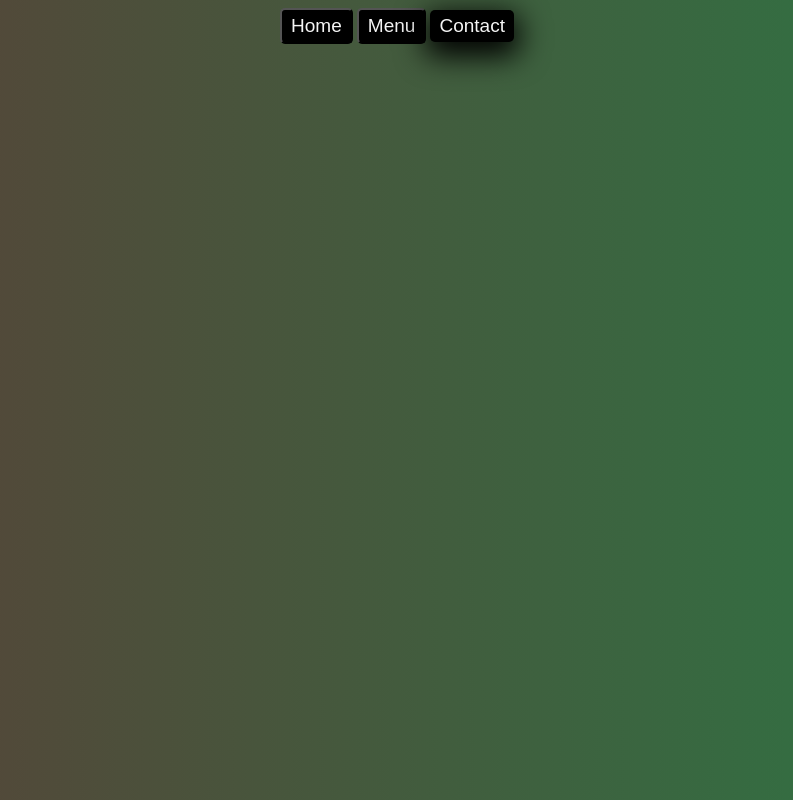
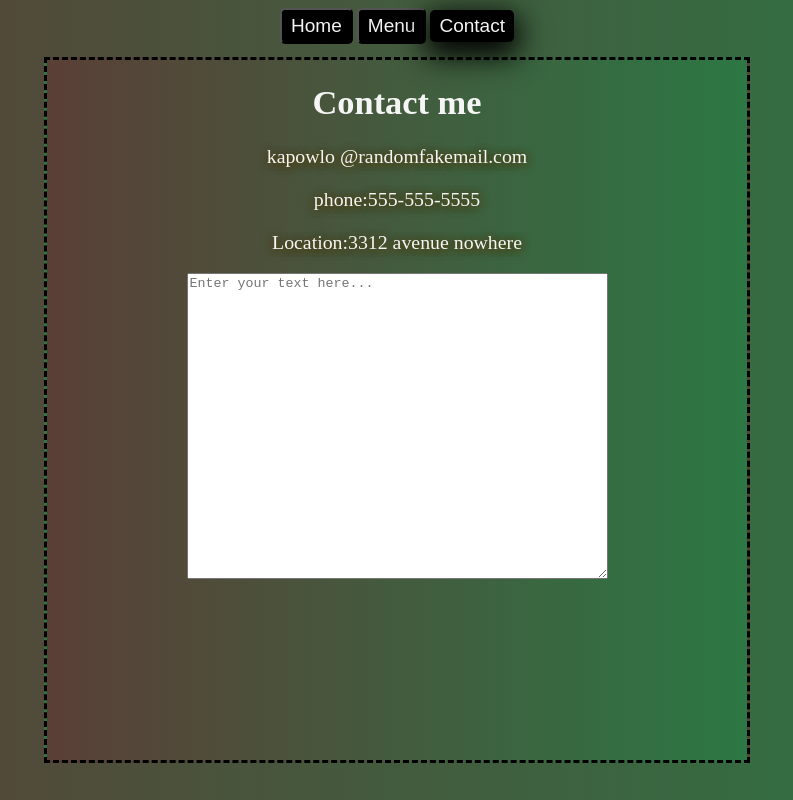
Before and after one commit to kapowlo/odin-RestaurantPage, a website built with webpack: page webpack/src/index.html in a window 1280 px wide. Both pictures are taken after a click on the button "Contact". Shown: the whole page, without its empty margins (243-1036 px from the left). Built offline with nearby package versions, Linux system fonts and the light colour scheme.

Commit message:
Finished contactPage-load.js used style.css file to add some styles

```diff
--- a/webpack/src/contactPage-load.js
+++ b/webpack/src/contactPage-load.js
@@ -1,6 +1,37 @@
 export function contactPage(){
     const myContentDiv = document.querySelector("#content");
     removeChildElements(myContentDiv);
+
+    const mySquare= document.createElement("div");
+    mySquare.classList.add("square");
+    myContentDiv.appendChild(mySquare);
+
+    // make an h1, a bunch of paras and a text area
+    const myh1Contact = document.createElement("h1");
+    myh1Contact.classList.add("big-text");
+    myh1Contact.textContent="Contact me"
+
+    const firstPara=document.createElement("p");
+    firstPara.classList.add("small-text");
+    firstPara.textContent="kapowlo @randomfakemail.com "
+
+    const secondPara=document.createElement("p");
+    secondPara.classList.add("small-text");
+    secondPara.textContent="phone:555-555-5555"
+
+    const thirdPara=document.createElement("p");
+    thirdPara.classList.add("small-text");
+    thirdPara.textContent="Location:3312 avenue nowhere"
+
+    const textField=document.createElement("textarea")
+    textField.name = "post";
+    textField.maxLength = "5000";
+    textField.cols = "50";
+    textField.rows = "20";
+    textField.setAttribute("placeholder","Enter your text here...")
+
+    //append  everything to mySquare
+    mySquare.append(myh1Contact,firstPara,secondPara,thirdPara,textField);
 }
 
 function removeChildElements(myNode){
--- a/webpack/src/style.css
+++ b/webpack/src/style.css
@@ -45,3 +45,12 @@ img {
   margin-top: 0.65rem;
   margin-bottom: 0.65rem;
 }
+
+.square {
+  height: 700px;
+  width: 700px;
+  margin: 0.8rem auto;
+  border: 3px dashed black;
+  background-image: linear-gradient(to right, #5a3f37, #2c7744);
+  /* color: whitesmoke; */
+}
```
